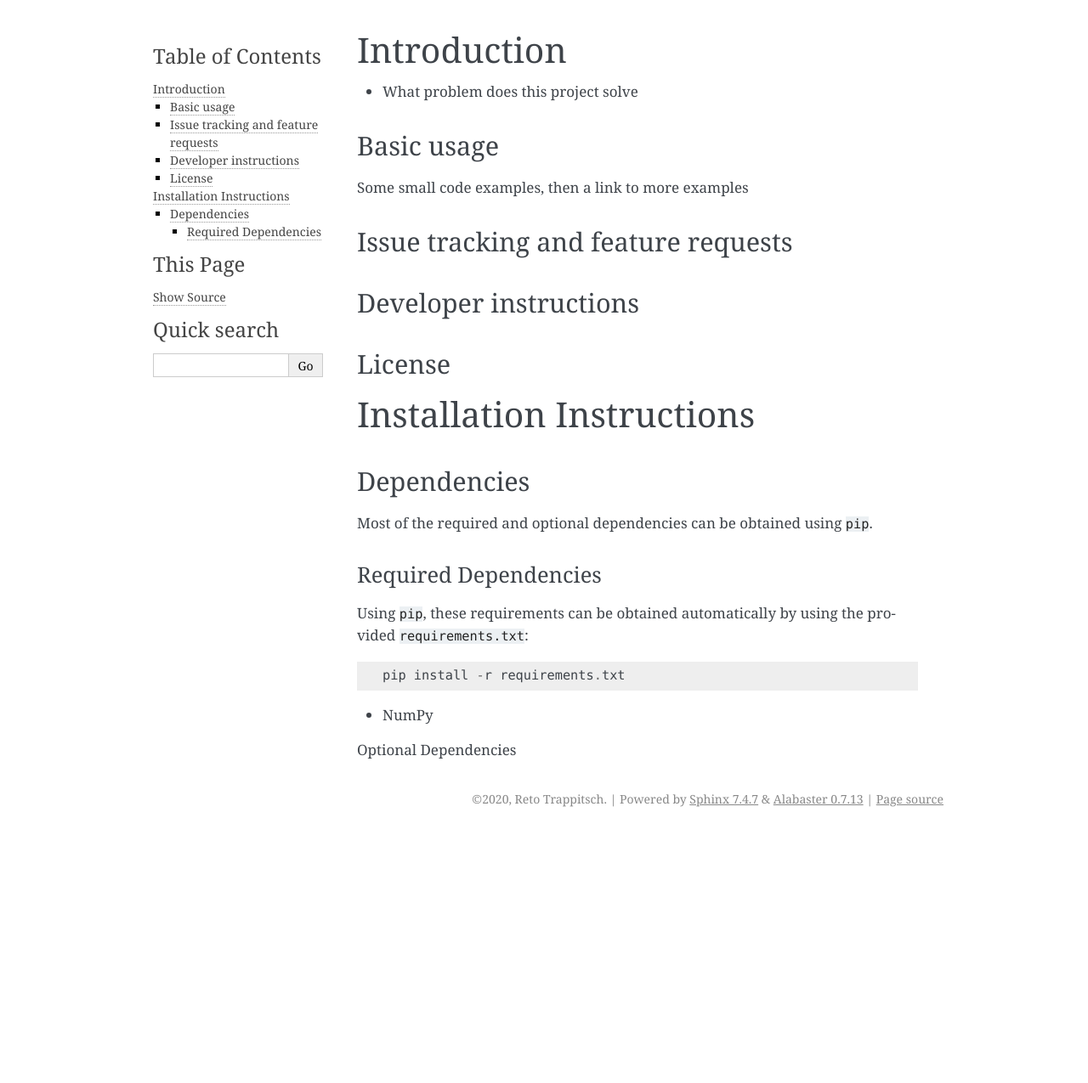
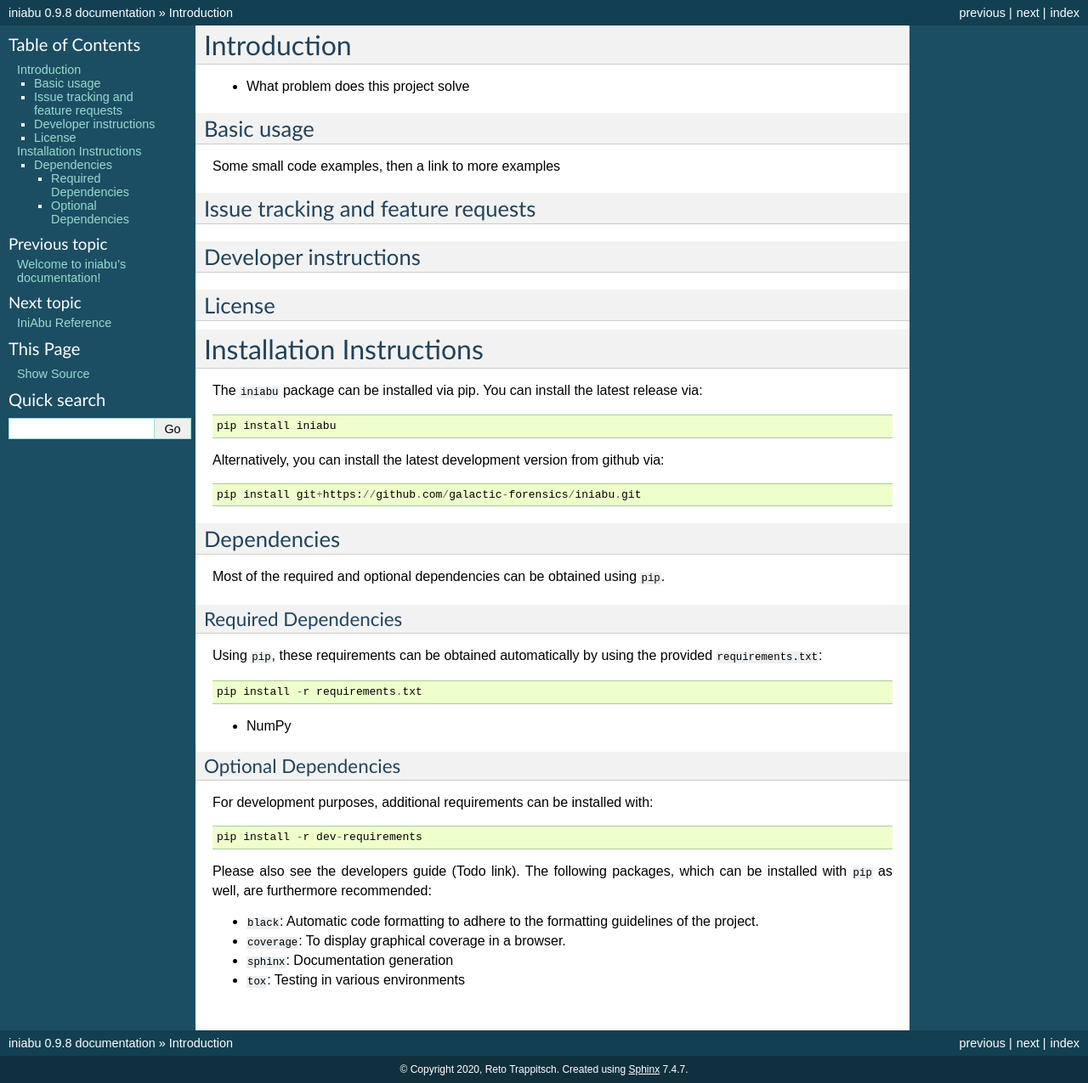
Before and after one commit to galactic-forensics/iniabu, a Sphinx documentation site: the page built from docs/intro.rst, in a window 1280 px wide. Shown: the whole page at 85% size. Built offline with Sphinx 7.4.7, drawn with Linux system fonts in a browser that asks for light colours; pages that are not in the unit, such as notebooks, are missing from menus; before the commit the page ends 980 px from its top, so only the background shows below that.

Commit message:
Docs update

```diff
--- a/docs/conf.py
+++ b/docs/conf.py
@@ -59,7 +59,7 @@ pygments_style = "sphinx"
 # The theme to use for HTML and HTML Help pages.  See the documentation for
 # a list of builtin themes.
 #
-html_theme = "alabaster"
+html_theme = "default"
 
 # Add any paths that contain custom static files (such as style sheets) here,
 # relative to this directory. They are copied after the builtin static files,
--- a/docs/intro.rst
+++ b/docs/intro.rst
@@ -27,6 +27,14 @@ License
 Installation Instructions
 =========================
 
+The ``iniabu`` package can be installed via pip. You can install the latest release via::
+
+ pip install iniabu
+
+Alternatively, you can install the latest development version from github via::
+
+ pip install git+https://github.com/galactic-forensics/iniabu.git
+
 Dependencies
 ------------
 
@@ -43,3 +51,15 @@ provided ``requirements.txt``::
 - NumPy
 
 Optional Dependencies
+~~~~~~~~~~~~~~~~~~~~~
+For development purposes, additional requirements can be installed with::
+
+ pip install -r dev-requirements
+
+Please also see the developers guide (Todo link). The following packages, which can
+be installed with ``pip`` as well, are furthermore recommended:
+
+- ``black``: Automatic code formatting to adhere to the formatting guidelines of the project.
+- ``coverage``: To display graphical coverage in a browser.
+- ``sphinx``: Documentation generation
+- ``tox``: Testing in various environments
```
Also changed, not shown: 1 other file.
